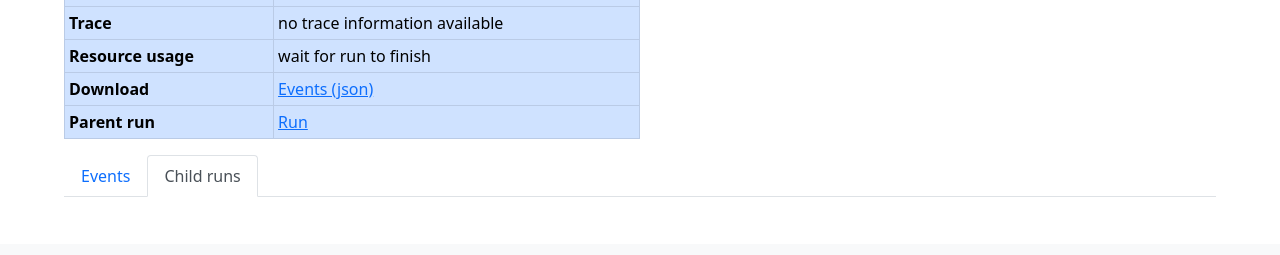
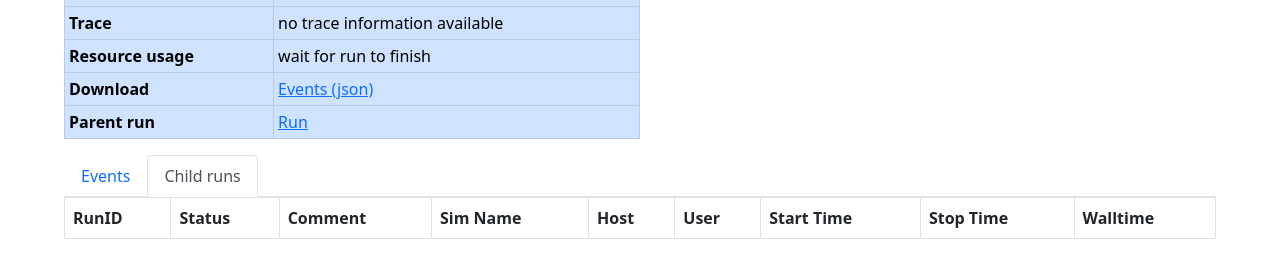
Before and after one commit to HPC-SimTools/IPS-portal, a Flask app: template ipsportal/templates/events.html in a window 1280 px wide, after a click on "Child runs". Shown: the part 556-811 px from the top of the page. Before the commit the page ends 753 px from the top, so only its background shows below. Run offline with Flask 2, Linux system fonts and the light colour scheme; the template is opened without the code that fills it, so the values that code supplies are empty; some libraries are stand-ins or nearby versions.

Commit message:
Cleanup html

```diff
--- a/ipsportal/run.py
+++ b/ipsportal/run.py
@@ -4,20 +4,10 @@ from ipsportal.db import get_run, get_runid
 
 bp = Blueprint('index', __name__)
 
-INDEX_COLUMNS = ({'name': 'RunID', 'param': 'runid'},
-                 {'name': 'Status', 'param': 'state'},
-                 {'name': 'Comment', 'param': 'rcomment'},
-                 {'name': 'Sim Name', 'param': 'simname'},
-                 {'name': 'Host', 'param': 'host'},
-                 {'name': 'User', 'param': 'user'},
-                 {'name': 'Start Time', 'param': 'startat'},
-                 {'name': 'Stop Time', 'param': 'stopat'},
-                 {'name': 'Walltime', 'param': 'walltime'})
-
 
 @bp.route("/")
 def index() -> Tuple[str, int]:
-    return render_template("index.html", columns=INDEX_COLUMNS), 200
+    return render_template("index.html"), 200
 
 
 @bp.route("/<int:runid>")
@@ -30,4 +20,4 @@ def run(runid: int) -> Tuple[str, int]:
         run['parent_runid'] = get_runid(str(run.get('parent_portal_runid')))
     else:
         run['parent_runid'] = None
-    return render_template("events.html", run=run, columns=INDEX_COLUMNS), 200
+    return render_template("events.html", run=run), 200
--- a/ipsportal/templates/events.html
+++ b/ipsportal/templates/events.html
@@ -123,8 +123,16 @@
   <div class="tab-pane fade" id="nav-children" role="tabpanel" aria-labelledby="nav-children-tab">
     <table id="child-runs-table" class="table table-striped table-bordered" style="width:100%" runid={{ run.runid }}>
       <thead>
-	<tr> {% for column in columns %}
-	  <th>{{ column.name }}</th> {% endfor %}
+	<tr>
+	  <th>RunID</th>
+	  <th>Status</th>
+	  <th>Comment</th>
+	  <th>Sim Name</th>
+	  <th>Host</th>
+	  <th>User</th>
+	  <th>Start Time</th>
+	  <th>Stop Time</th>
+	  <th>Walltime</th>
 	</tr>
       </thead>
       <tbody>
```
Also changed, not shown: ipsportal/templates/index.html (+10 -2 lines).
